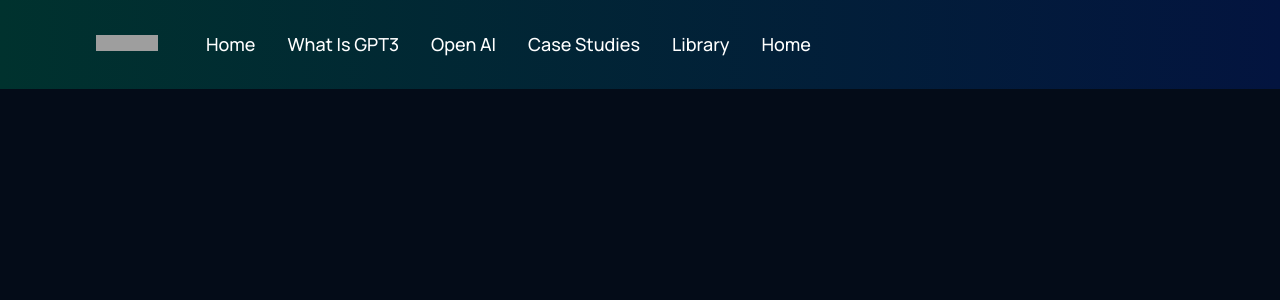
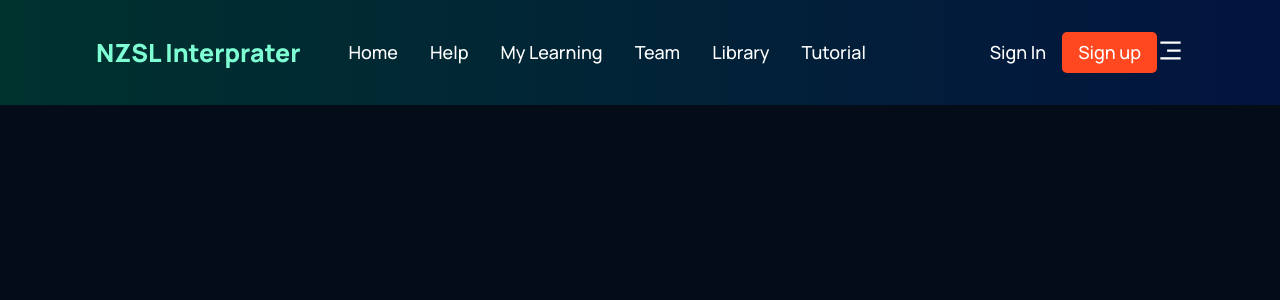
Before and after one commit to t4sman/NZSL-Interpreter, a React (Create React App) app in the folder ui/: page / in a window 1280 px wide. Shown: the top 300 px of the page. Built offline with nearby package versions, Linux system fonts and the light colour scheme; grey boxes are pictures that could not be loaded.

Commit message:
v3
navbar finished

```diff
--- a/ui/src/App.css
+++ b/ui/src/App.css
@@ -57,26 +57,9 @@
 
 
 
-@-webkit-keyframes scale-up-center {
-    0% {
-      -webkit-transform: scale(0.5);
-              transform: scale(0.5);
-    }
-    100% {
-      -webkit-transform: scale(1);
-              transform: scale(1);
-    }
-}
-  @keyframes scale-up-center {
-    0% {
-      -webkit-transform: scale(0.5);
-              transform: scale(0.5);
-    }
-    100% {
-      -webkit-transform: scale(1);
-              transform: scale(1);
-    }
-}
+
+
+@keyframes scale-up-center{0%{transform:scale(.5)}100%{transform:scale(1)}}
 
 @media screen and (max-width: 550px){
     .section__padding{
--- a/ui/src/components/navbar/Navbar.jsx
+++ b/ui/src/components/navbar/Navbar.jsx
@@ -1,23 +1,56 @@
-import React from 'react';
-import { RiMenu3Line, RiCloseLin } from 'react-icons/ri';
+import React, { useState } from 'react';
+import { RiMenu3Line, RiCloseLine } from 'react-icons/ri';
 import './navbar.css';
 import logo from '../../assets/logo.svg';
 
-const Navbar = () => {
+const Menu = () => (
+  <>
+  <p><a href="#home">Home</a></p>
+  <p><a href="#help">Help</a></p>
+  <p><a href="#possibility">My Learning</a></p>
+  <p><a href="#learning">Team</a></p>
+  <p><a href="#lib">Library</a></p>
+  <p><a href="#tutorial">Tutorial</a></p>
+  </>
+)
+
+const Navbar = () =>
+{
+  const [toggleMenu, setToggleMenu] = useState(false);
   return (
     <div className='gpt3__navbar'>
       <div className='gpt3__navbar-links'>
-        <div className='gpt3__navbar-links_logo'>
-          <img src={logo} alt='logo' />
+        <div className='gpt3__navbar-links_logo scale-up-center'>
+          <p>NZSL Interprater</p>
         </div>
         <div className='gpt3__navbar-links_container'>
-          <p><a href="#home">Home</a></p>
-          <p><a href="#wgpt3">What is GPT3</a></p>
-          <p><a href="#possibility">Open AI</a></p>
-          <p><a href="#features">Case Studies</a></p>
-          <p><a href="#blog">Library</a></p>
-          <p><a href="#home">Home</a></p>
+          <Menu />
         </div>
+      </div>
+      <div className='gpt3__navbar-sign'>
+        <p>Sign In</p>
+        <button type="button">Sign up</button>
+      </div>
+
+
+      <div className='gpt3__navbar-manu' >
+        {toggleMenu
+        ? <RiCloseLine color="#fff" size={27} onClick={() => setToggleMenu(false)}/>
+        : <RiMenu3Line color="#fff" size={27} onClick={() => setToggleMenu(true)}/>
+
+        }
+        {toggleMenu && (
+          <div className='gpt3__navbar-menu_container scale-up-center'>
+            <div className='gpt3__navbar-menu_container-links'>
+              <Menu />
+              <div className='gpt3__navbar-menu_containier-links-sign'>
+                <p>Sign In</p>
+                <button type="button">Sign Up</button>
+              </div>
+            </div>
+          </div>
+
+        )}
       </div>
     </div>
   )
--- a/ui/src/components/navbar/navbar.css
+++ b/ui/src/components/navbar/navbar.css
@@ -15,6 +15,13 @@
 
 .gpt3__navbar-links_logo {
     margin-right: 2rem;
+}
+
+.gpt3__navbar-links_logo p {
+    font-family: var(--font-family);
+    font-weight: 800;
+    font-size: 25px;
+    color: aquamarine;
 }
 
 .gpt3__navbar-links_logo img{
@@ -46,3 +53,91 @@
     margin: 0 1rem;
     cursor: pointer;
 }
+
+.gpt3__navbar-sign button,
+.gpt3__navbar-manu_container button {
+
+    padding: 0.5rem 1rem;
+    color: #fff; /* text */
+    background: #ff4820; /* button */
+    left: 1153px;
+    top: 55px;
+    font-family: var(--font-family);
+    font-weight: 500;
+    border-radius: 5px;
+    font-size: 18px;
+    line-height: 25px;
+    border:0;
+    outline: none;
+    cursor: pointer;
+
+}
+
+.gpt3__navbar-menu{
+    margin-left: 1rem;
+    display: none;
+    position: relative;
+}
+
+.gpt3__navbar-menu svg{
+    cursor: pointer;
+}
+
+.gpt3__navbar-menu_container{
+    display: flex;
+    justify-content: flex-end;
+    align-items: flex-end;
+    flex-direction: column;
+
+    text-align: end;
+    background: var(--color-footer);
+    padding: 2rem;
+    position: absolute;
+    top: 40px;
+    right: 0;
+    margin-top: 1rem;
+    min-height: 210px;
+    border-radius: 5px;
+    box-shadow: 0 0 5 rgba(0,0,0,0.2);
+}
+
+.gpt3__navbar-menu_container p{
+    margin: 1rem 0;
+}
+
+.gpt3__navbar-menu_container-links-sign {
+    display: none;
+}
+
+@media screen and (max-width: 1050px) {
+    .gpt3__navbar-links_container{
+        display: none;
+    }
+
+    .gpt3__navbar-menu{
+        display: flex;
+    }
+
+}
+
+@media screen and (max-width: 700px) {
+    .gpt3__navbar{
+       padding: 2rem 4rem;
+    }
+
+
+
+}
+
+@media screen and (max-width: 550px) {
+    .gpt3__navbar{
+       padding: 2rem;
+    }
+
+    .gpt3__navbar-sign{
+        display: none;
+    }
+
+
+
+}
```
